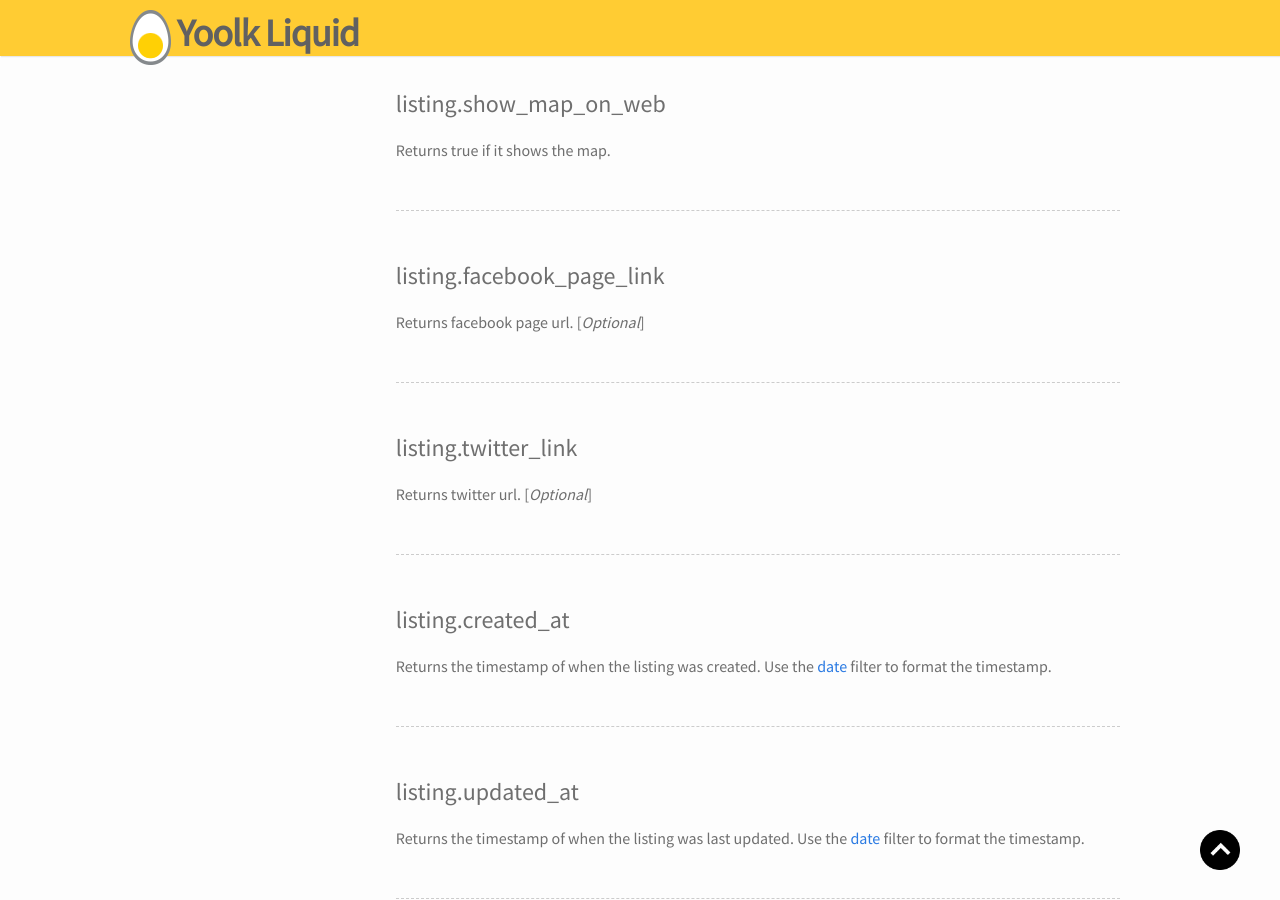
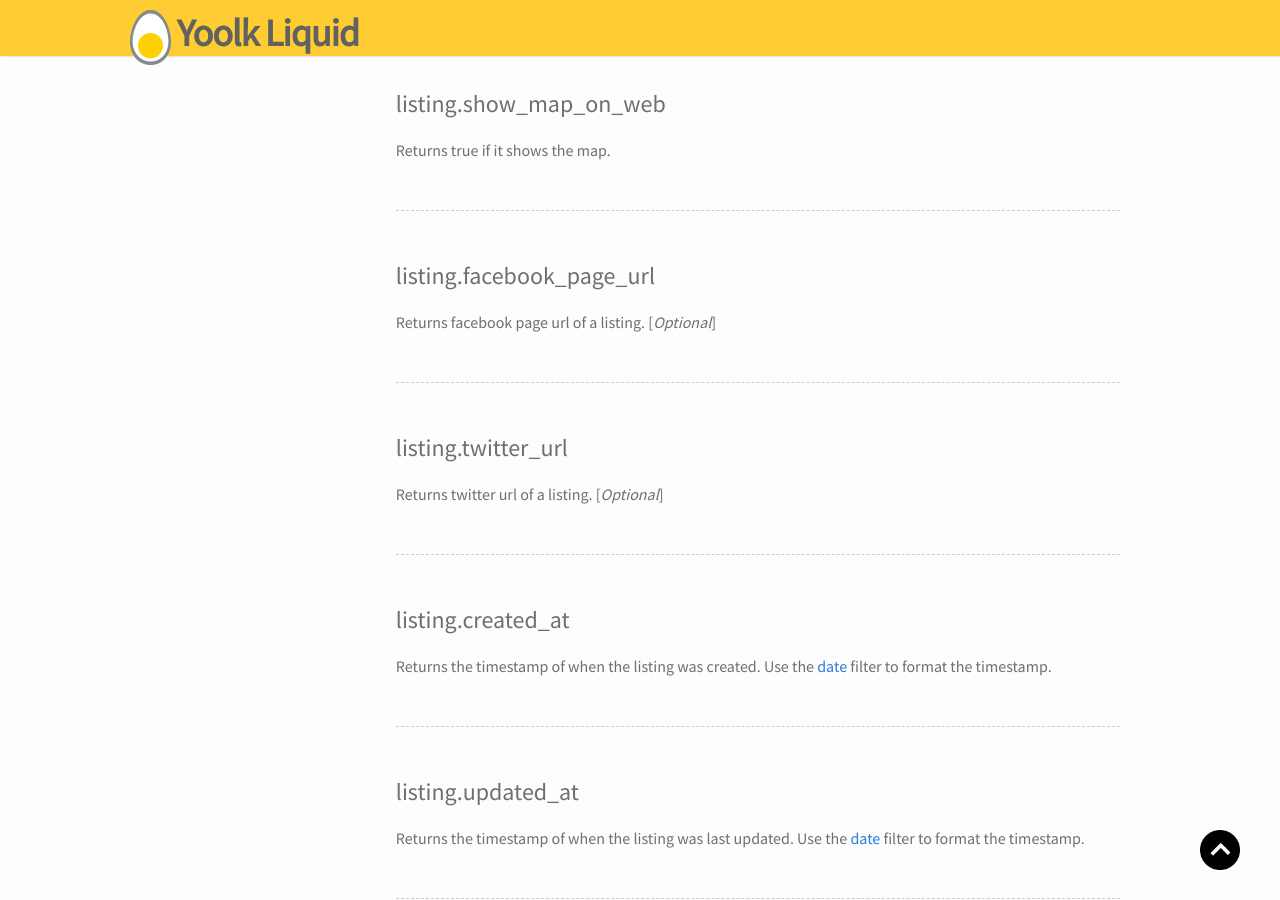
Before and after one commit to yoolk/liquid-documentation, a Jekyll site: the page built from objects/listing/index.md, in a window 1280 px wide and 900 px high, scrolled down 3731 px. Built offline with Jekyll 4.4.1, drawn with Linux system fonts in a browser that asks for light colours; nearby versions of some CDN libraries; some of the changed text lies outside the part shown.

Commit message:
update doc

```diff
--- a/objects/listing/index.md
+++ b/objects/listing/index.md
@@ -47,10 +47,10 @@ The <code>listing</code> object has the following attributes:
         <a href="#show_map_on_web">listing.show_map_on_web</a>
       </li>
       <li>
-        <a href="#facebook_page_link">listing.facebook_page_link</a>
+        <a href="#facebook_page_url">listing.facebook_page_url</a>
       </li>
       <li>
-        <a href="#twitter_link">listing.twitter_link</a>
+        <a href="#twitter_url">listing.twitter_url</a>
       </li>
       <li>
         <a href="#created_at">listing.created_at</a>
@@ -218,13 +218,13 @@ Returns zoom_level of a listing.
 
 Returns true if it shows the map.
 
-<h2 class="tags" id="facebook_page_link">listing.facebook_page_link</h2>
+<h2 class="tags" id="facebook_page_url">listing.facebook_page_url</h2>
 
-Returns facebook page url. [*Optional*]
+Returns facebook page url of a listing. [*Optional*]
 
-<h2 class="tags" id="twitter_link">listing.twitter_link</h2>
+<h2 class="tags" id="twitter_url">listing.twitter_url</h2>
 
-Returns twitter url. [*Optional*]
+Returns twitter url of a listing. [*Optional*]
 
 <h2 class="tags" id="created_at">listing.created_at</h2>
 
```
